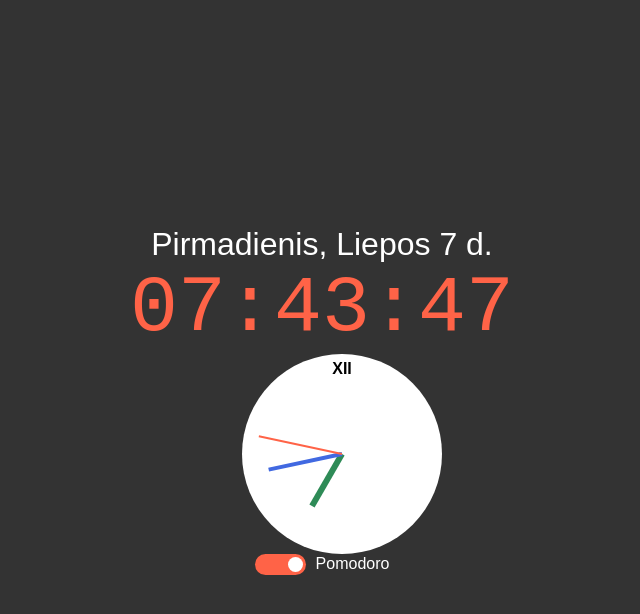
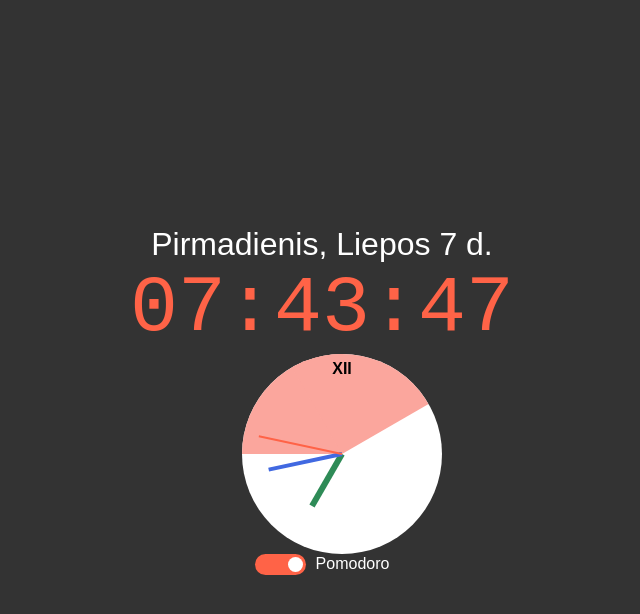
Before and after one commit to GintareLa/Clock, a website: page index.html in a window 1280 px wide. Both pictures are taken after a click on the element 598 px from the left and 564 px from the top of the page. Shown: the whole page, without its empty margins (318-958 px from the left). Drawn offline with Linux system fonts and the light colour scheme.

Commit message:
final pomodoro

```diff
--- a/index.html
+++ b/index.html
@@ -14,6 +14,10 @@
     </div>
 
     <div class="analogue">
+        <div class="pomo-bg">
+            <div class="pbg-1"></div>
+            <div class="pbg-2"></div>
+        </div>
         <div class="mark mark-12">XII</div>
         <div class="arr hours"></div>
         <div class="arr minutes"></div>
--- a/main.css
+++ b/main.css
@@ -35,6 +35,7 @@ body {
     height: 200px;
     border-radius: 100px;
     position: relative;
+    overflow: hidden;
 
 
 }
@@ -121,3 +122,27 @@ body {
 .chill {
     color: limegreen;
 }
+
+.pomo-bg {
+    width: 100px;
+    height: 100px;
+    position: relative;
+    transform-origin: bottom right;
+    transform: rotate(90deg);
+    display: none;
+}
+.pomo-bg > div {
+    width: 100px;
+    height: 100px;
+    background-color: hsl(6, 93%, 80%);
+    position: absolute;
+}
+
+div.pbg-2{
+    transform-origin:  bottom right;
+    transform: rotate(60deg);
+}
+.show {
+    display: block;
+
+}
--- a/script.js
+++ b/script.js
@@ -4,6 +4,7 @@ const hourEl = document.getElementsByClassName('hours')[0];
 const minsEl = document.getElementsByClassName('minutes')[0];
 const secsEl = document.getElementsByClassName('seconds')[0];
 const slideEl = document.getElementsByClassName('slider')[0];
+const pomobgEl = document.getElementsByClassName('pomo-bg')[0];
 
 const weekdays = [
     'Sekmadienis',
@@ -65,22 +66,33 @@ function clock() {
  slideEl.addEventListener('click', () => {
     isPomo ? (isPomo = false) : (isPomo = true);
     slideEl.classList.toggle('active');
-    // timeEl.classList.toggle('work');
+    show(false);
+    pomobgEl.classList.add('show');
     isPomo? work() : kill();
  });
 
  function work() {
     timeEl.classList.remove('chill');
     timeEl.classList.add('work');
-    isPomo ? setTimeout(chill, 25 * 60 * 1000): kill();
+    isPomo ? setTimeout(chill, 25 * 1 * 1000): kill(); //60
  }
  function chill() {
     timeEl.classList.remove('work');
     timeEl.classList.add('chill');
-      isPomo? setTimeout(work, 5* 60 * 1000): kill();
+    show(true);
+   isPomo? setTimeout(work, 5* 1 * 1000): kill(); //60
  }
  function kill() {
     timeEl.classList.remove('work');
     timeEl.classList.remove('chill');
+    pomobgEl.classList.remove('show');
+ }
 
+ function show(afterFive) {
+   const now = new Date()
+   let min = now.getSeconds(); //getMinutes
+   afterFive? (min +=5) : min;
+   min > 59 ? (min = 60) : min;
+   const deg = min * 6 + 90;
+   pomobgEl.style.transform = 'rotate(' + deg + 'deg)';
  }
```
